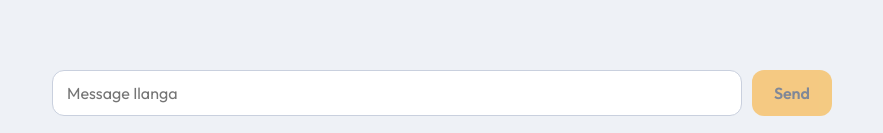
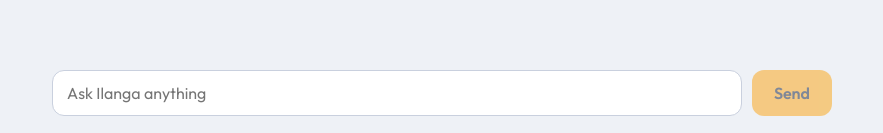
Before and after one commit to Thulile18/Ollama-AI, a React (Vite) app: page / in a window 1280 px wide. Shown: the part 664-797 px from the top of the page, without its empty margins (198-1081 px from the left). Built offline with nearby package versions, Linux system fonts and the light colour scheme.

Commit message:
Update placeholder text in the message box

```diff
--- a/src/App.jsx
+++ b/src/App.jsx
@@ -142,7 +142,7 @@ function App() {
           value={input}
           onChange={(event) => setInput(event.target.value)}
           onKeyDown={handleKeyDown}
-          placeholder={"Message " + APP_NAME}
+          placeholder={"Ask " + APP_NAME + " anything"}
           rows={1}
           disabled={isLoading}
         />
```
